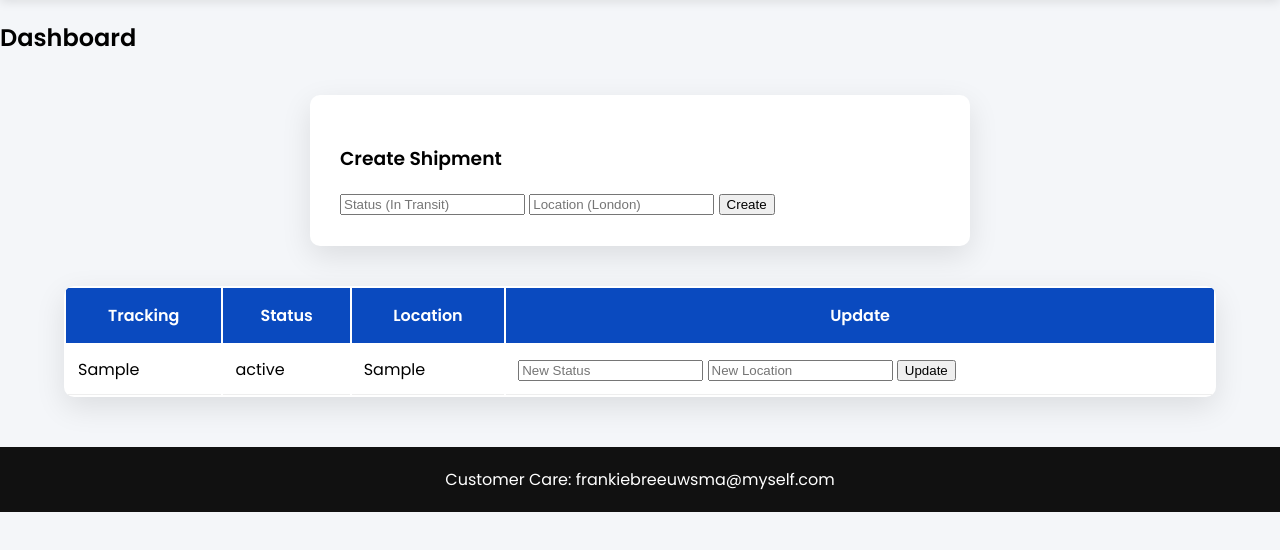
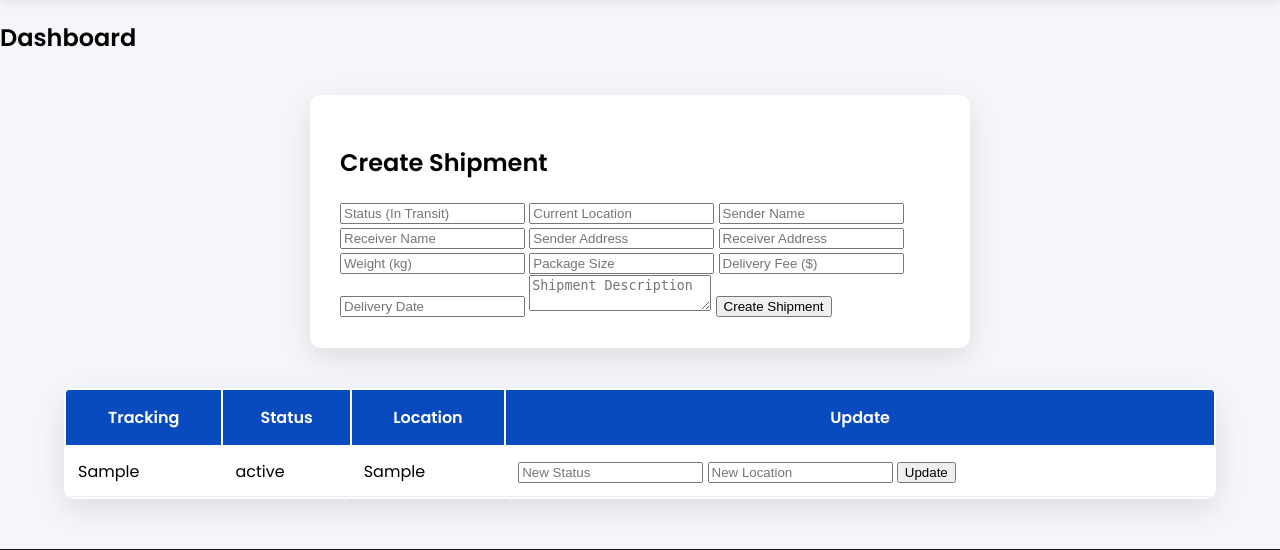
Before and after one commit to amexlabs-ui/amex-courier, a Flask app: page /dashboard in a window 1280 px wide. Shown: the part 60-610 px from the top of the page. Run offline with Flask 3, Linux system fonts and the light colour scheme; the visitor is signed in with stand-in values (Sample User, id 1); tables that the repository leaves empty hold one stand-in row (values such as "Sample post").

Commit message:
Update dashboard.html

```diff
--- a/templates/dashboard.html
+++ b/templates/dashboard.html
@@ -4,12 +4,29 @@
 <h2>Dashboard</h2>
 
 <div class="card">
-<h3>Create Shipment</h3>
+<h2>Create Shipment</h2>
 
-<form action="/create" method="POST">
-<input name="status" placeholder="Status (In Transit)" required>
-<input name="location" placeholder="Location (London)" required>
-<button>Create</button>
+<form action="/create" method="POST" class="grid">
+
+<input name="status" placeholder="Status (In Transit)">
+<input name="location" placeholder="Current Location">
+
+<input name="sender" placeholder="Sender Name">
+<input name="receiver" placeholder="Receiver Name">
+
+<input name="sender_address" placeholder="Sender Address">
+<input name="receiver_address" placeholder="Receiver Address">
+
+<input name="weight" placeholder="Weight (kg)">
+<input name="size" placeholder="Package Size">
+
+<input name="fee" placeholder="Delivery Fee ($)">
+<input name="delivery_date" placeholder="Delivery Date">
+
+<textarea name="description" placeholder="Shipment Description"></textarea>
+
+<button>Create Shipment</button>
+
 </form>
 </div>
 
```
